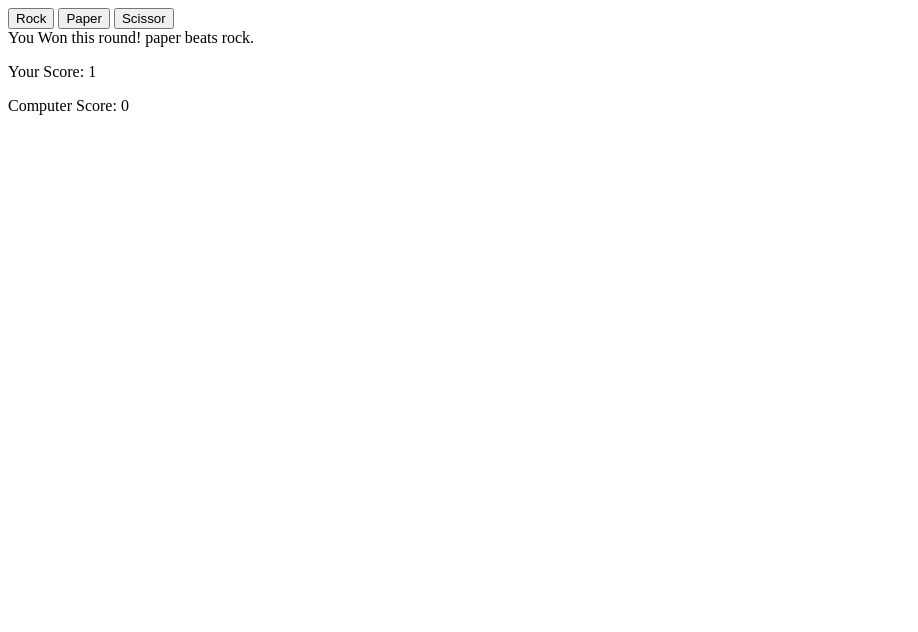
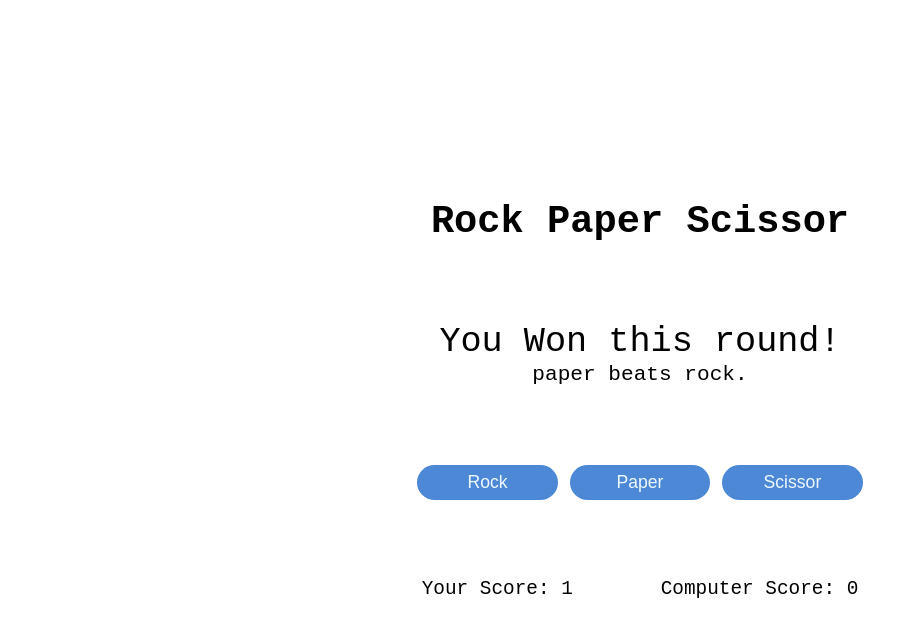
Before and after one commit to NitanJana/game-rock-paper-scissor, a plain HTML site: page index.html in a window 1280 px wide. Both pictures are taken after a click on the button "Paper". Shown: the whole page, without its empty margins (0-918 px from the left). Drawn offline with Linux system fonts and the light colour scheme.

Commit message:
feat: add ui

```diff
--- a/game.js
+++ b/game.js
@@ -15,23 +15,51 @@ function getComputerChoice() {
   }
 }
 
+function checkWin(winnerScore, winner,result,reason) {
+  if (winnerScore > 4) {
+    document.querySelector('.buttons').remove();
+    const retryButton = document.createElement('button');
+    retryButton.textContent = 'Retry';
+    retryButton.classList.add("button");
+    retryButton.setAttribute("onClick","window.location.reload();")
+
+    const mainDiv = document.querySelector(".main");
+    mainDiv.insertBefore(retryButton,document.querySelector('.score'));
+
+    result.textContent = `${winner} won ${winnerScore} rounds!!!`;
+    reason.textContent = "";
+
+  }
+}
+
 function outputVisual(winner,playerSelection, computerSelection) {
-  const outputDiv = document.querySelector('#outputText');
+  const result = document.querySelector('#result');
+  const reason = document.querySelector('#reason');
+
   const playerScoreSpan = document.querySelector('#playerScore');
   const computerScoreSpan = document.querySelector('#computerScore');
 
   if (winner === 'player') {
     playerScore++;
     playerScoreSpan.textContent = playerScore;
-    outputDiv.textContent = `You Won this round! ${playerSelection} beats ${computerSelection}.`;
+
+    result.textContent = `You Won this round!`;
+    reason.textContent = `${playerSelection} beats ${computerSelection}.`;
+
+    checkWin(playerScore, winner,result,reason);
   } else if (winner === 'computer') {
     computerScore++;
     computerScoreSpan.textContent = computerScore;
-      outputDiv.textContent = `You Lose this round! ${computerSelection} beats ${playerSelection}.`;
+
+    result.textContent = `You Lose this round!`;
+    reason.textContent = `${computerSelection} beats ${playerSelection}.`;
+
+    checkWin(computerScore, winner,result,reason);
   } else if (winner === 'nobody') {
-      outputDiv.textContent = `You Drew this round! ${playerSelection} does not beat ${computerSelection}.`;
+      result.textContent = `You Drew this round!`;
+      reason.textContent = `${playerSelection} does not beat ${computerSelection}.`;
   } else {
-      outputDiv.textContent = "choose proper option between rock, paper and scissor";
+      result.textContent = "choose proper option between rock, paper and scissor";
     }
 }
 
--- a/index.html
+++ b/index.html
@@ -4,17 +4,28 @@
     <meta charset="UTF-8" />
     <meta name="viewport" content="width=device-width, initial-scale=1.0" />
     <title>Rock Paper Scissor</title>
+    <link rel="stylesheet" href="style.css" />
     <script src="game.js" defer></script>
   </head>
   <body>
-    <div class="buttons">
-      <button id="rock">Rock</button>
-      <button id="paper">Paper</button>
-      <button id="scissor">Scissor</button>
+    <div class="main">
+      <h1>Rock Paper Scissor</h1>
+
+      <div id="outputText">
+        <p id="result">Let's Play!</p>
+        <p id="reason"></p>
+      </div>
+
+      <div class="buttons">
+        <button class="button" id="rock">Rock</button>
+        <button class="button" id="paper">Paper</button>
+        <button class="button" id="scissor">Scissor</button>
+      </div>
+
+      <div class="score">
+        <p>Your Score: <span id="playerScore">0</span></p>
+        <p>Computer Score: <span id="computerScore">0</span></p>
+      </div>
     </div>
-
-    <div id="outputText">Let's Play!</div>
-    <p>Your Score: <span id="playerScore">0</span></p>
-    <p>Computer Score: <span id="computerScore">0</span></p>
   </body>
 </html>
--- /dev/null
+++ b/style.css
@@ -0,0 +1,51 @@
+* {
+  margin: 0;
+  padding: 0;
+  box-sizing: border-box;
+}
+
+html,body {
+  font-family: 'Courier New', Courier, monospace;
+  display: flex;
+  justify-content: center;
+  align-items: center;
+  height: 100vh;
+  font-size: 1.1rem;
+}
+
+div.main {
+  display: flex;
+  flex-direction: column;
+  height: 50vh;
+  justify-content: space-between;
+  align-items: center;
+}
+
+.button {
+  font-size: 1rem;
+  width: 8rem;
+  height: 2rem;
+  color: aliceblue;
+  background-color: #4c88d6;
+  border: none;
+  border-radius: 1rem;
+}
+
+div#outputText {
+  display: flex;
+  flex-direction: column;
+  align-items: center;
+}
+
+div#outputText p#result {
+  font-size: 2rem;
+}
+div#outputText p#reason {
+  font-size: 1.2rem;
+}
+
+
+div.score {
+  display: flex;
+  gap: 5rem;
+}
```
